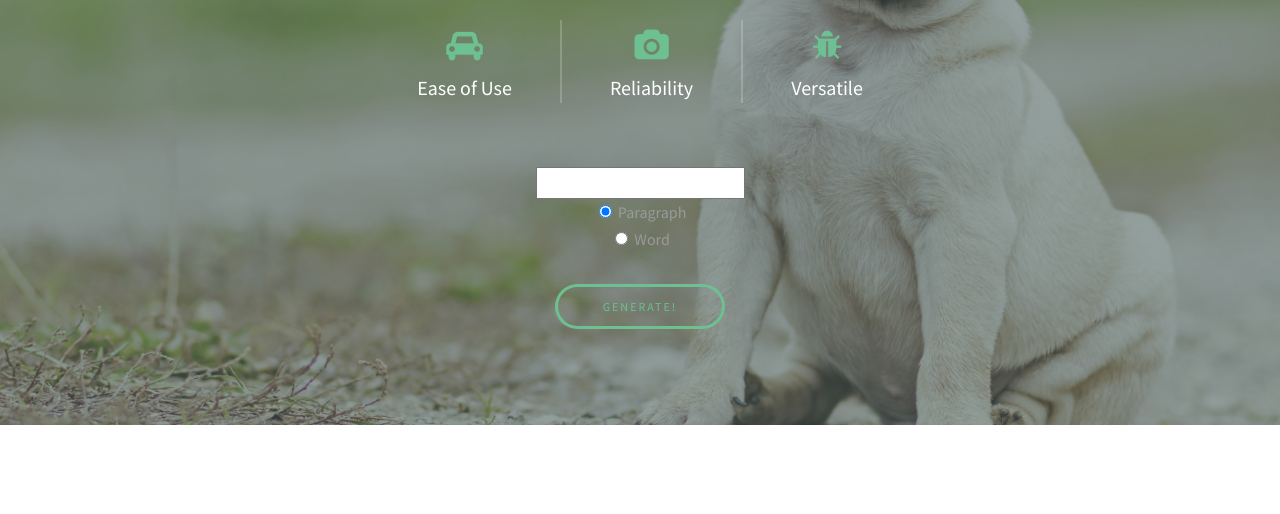
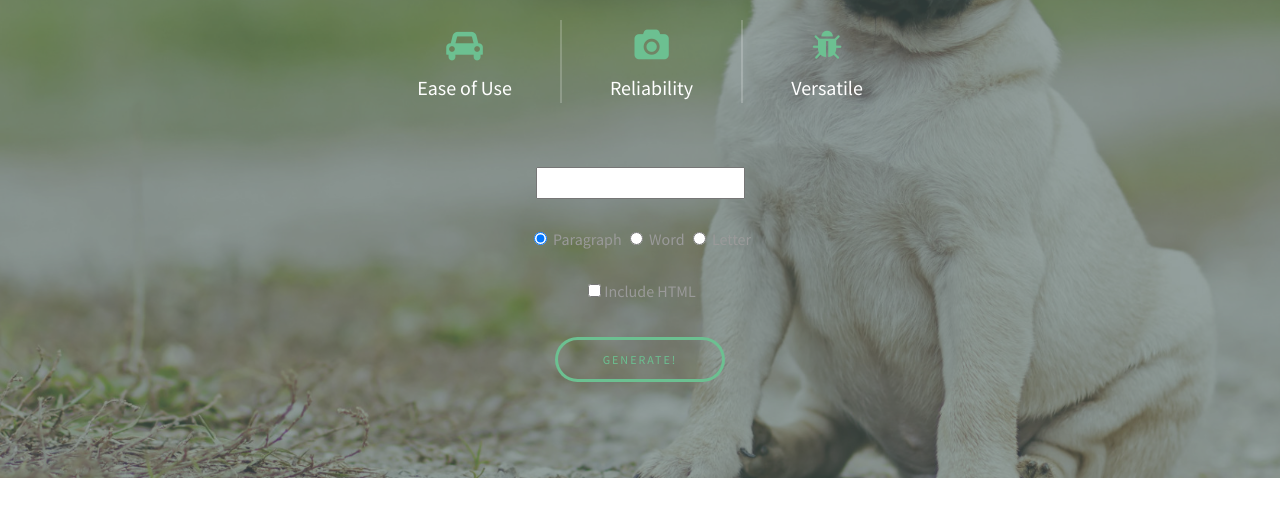
Before and after one commit to VmwareNewGrad/LoremIpsum, a plain HTML site: page index.html in a window 1280 px wide. Shown: the part 286-800 px from the top of the page. Drawn offline with Linux system fonts and the light colour scheme.

Commit message:
Add letter and html functionalities

```diff
--- a/index.html
+++ b/index.html
@@ -41,9 +41,11 @@
 
 					<footer>
 						<form>
-							<input type="number" id="123" /><br>
-  						<input type="radio" name="gender" value="male" checked> Paragraph<br>
-  						<input type="radio" name="gender" value="female"> Word
+							<input type="number" id="123" /><br><br>
+  						<input type="radio" name="gender" value="paragraph" checked> Paragraph
+  						<input type="radio" name="gender" value="word"> Word
+							<input type="radio" name="gender" value="letter"> Letter<br><br>
+							<input type="checkbox" name="vehicle" value="htmlformat">Include HTML
 						</form>
 
 
```
